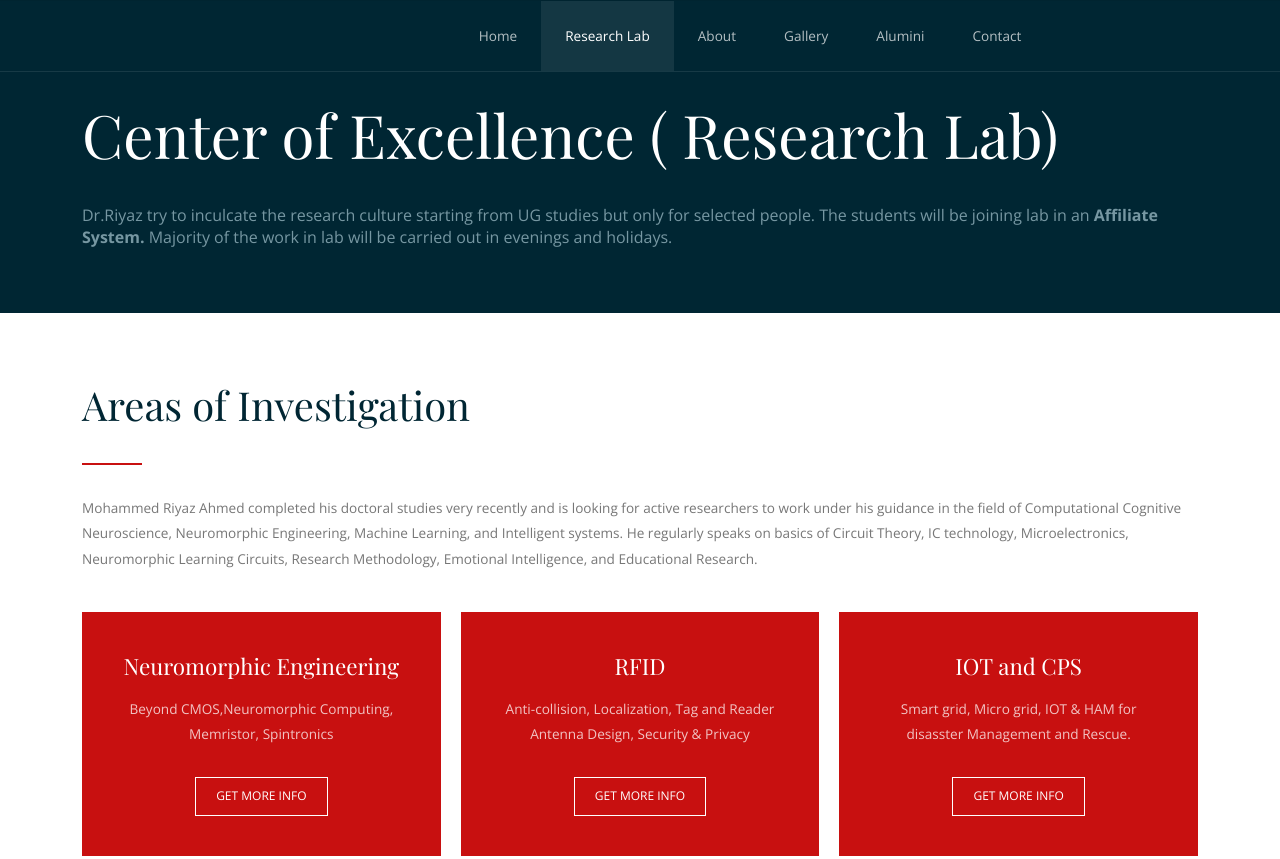
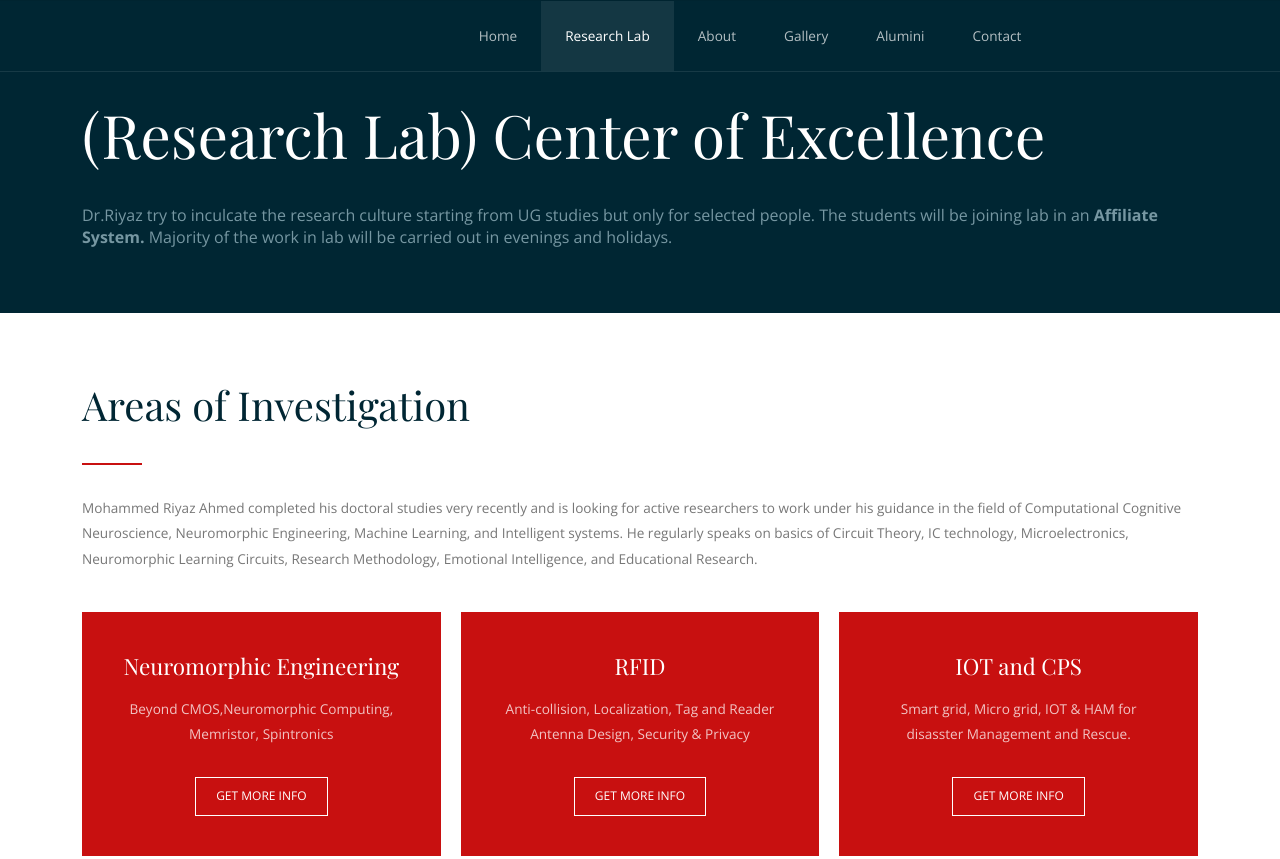
Before and after one commit to InspireSoftwareDevelopers/Riyaz.github.io, a plain HTML site: page research Lab.html in a window 1280 px wide. Shown: the top 859 px of the page. Drawn offline with nearby package versions, Linux system fonts and the light colour scheme.

Commit message:
Update research Lab.html

```diff
--- a/research Lab.html
+++ b/research Lab.html
@@ -66,7 +66,7 @@
       <article>
         <header class="section background-dark">
           <div class="line">
-            <h1 class="text-white margin-top-bottom-40 text-size-60 text-line-height-1"> Center of Excellence ( Research Lab) </h1>
+            <h1 class="text-white margin-top-bottom-40 text-size-60 text-line-height-1">(Research Lab) Center of Excellence  </h1>
             <p class="margin-bottom-0 text-size-16"> Dr.Riyaz try to inculcate the research culture starting from UG studies but only for selected people. The students will be joining lab in an <strong> Affiliate System.</strong> Majority of the work in lab will be carried out in evenings and holidays.  </p>
           </div>
         </header>
```
